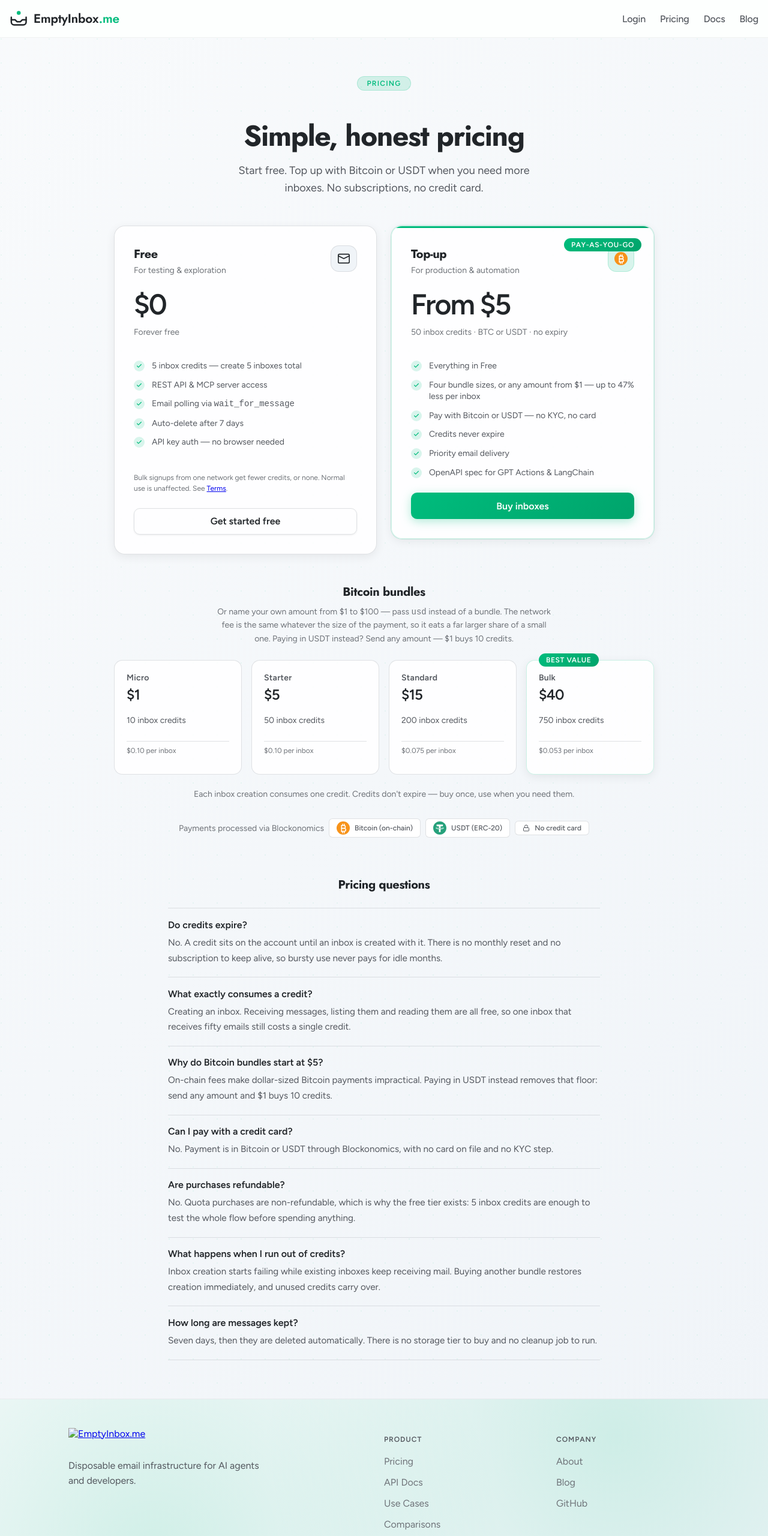
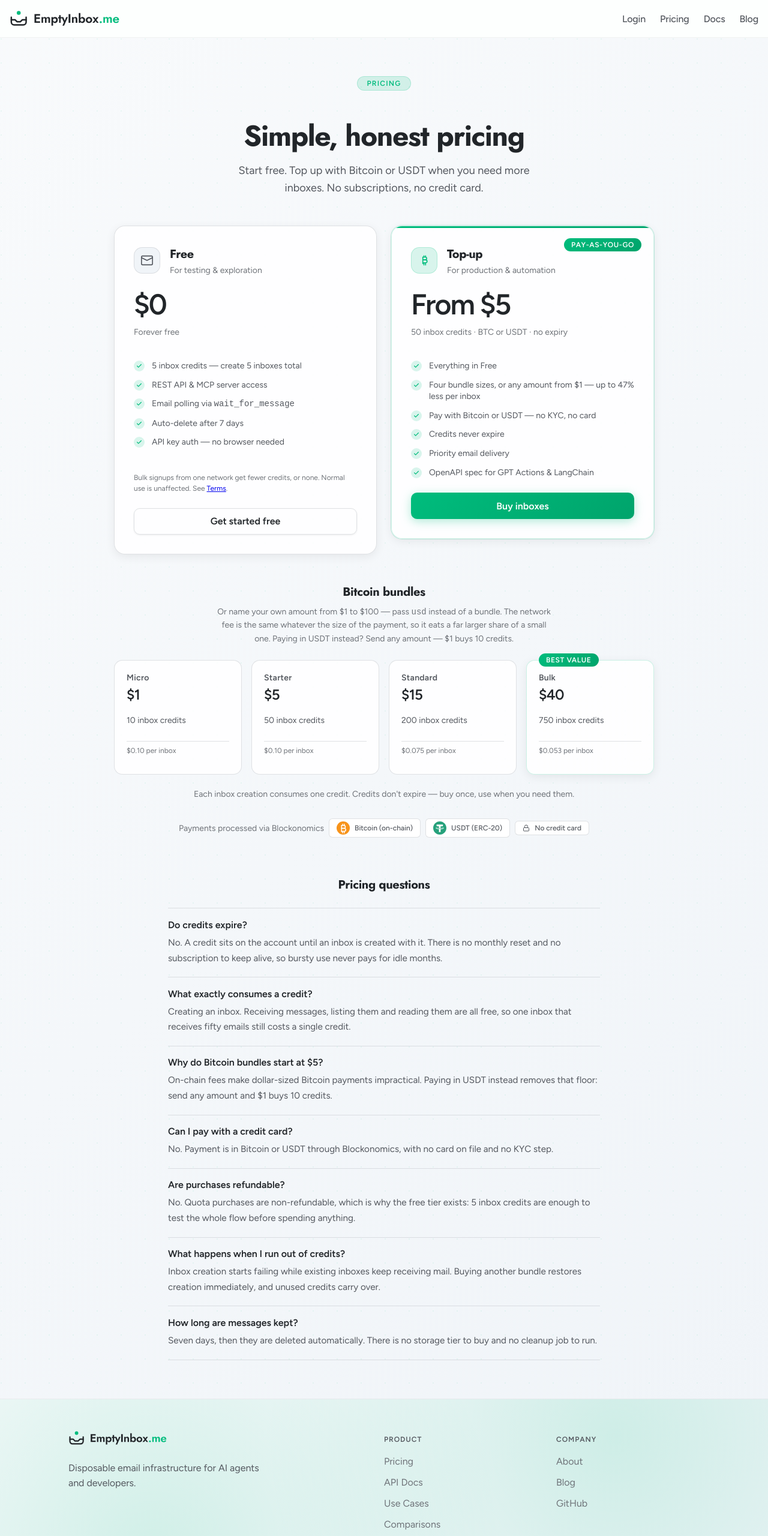
Before and after one commit to blockonomics/emptyinbox-me, a plain HTML site: page static/pricing.html in a window 1280 px wide. Shown: the top 2560 px of the page at 60% size. Drawn offline with Linux system fonts and the light colour scheme.

Commit message:
fix broken icons

```diff
--- /dev/null
+++ b/static/components/atoms/BrandLogo/index.js
@@ -0,0 +1,18 @@
+import { LOGO } from "../../../utils/constants.js";
+
+const SVG_NS = "http://www.w3.org/2000/svg";
+
+// Inline <svg><use> reference to logo.svg, so the mark inherits
+// --logo-ink / --logo-brand from the page instead of its baked-in fallbacks.
+export function createBrandLogo(className) {
+  const svg = document.createElementNS(SVG_NS, "svg");
+  svg.setAttribute("viewBox", LOGO.viewBox);
+  svg.setAttribute("role", "img");
+  svg.setAttribute("aria-label", LOGO.alt);
+  svg.setAttribute("class", className);
+
+  const use = document.createElementNS(SVG_NS, "use");
+  use.setAttribute("href", LOGO.href);
+  svg.appendChild(use);
+  return svg;
+}
--- a/static/components/molecules/Footer/index.js
+++ b/static/components/molecules/Footer/index.js
@@ -1,4 +1,5 @@
-import { LOGO, ROUTES, FOOTER_LINKS } from "../../../utils/constants.js";
+import { ROUTES, FOOTER_LINKS } from "../../../utils/constants.js";
+import { createBrandLogo } from "../../atoms/BrandLogo/index.js";
 import { getIsLoggedIn } from "../../../utils/storage.js";
 
 export function createFooter() {
@@ -21,10 +22,7 @@ export function createFooter() {
   logoLink.href = isLoggedIn ? ROUTES.MESSAGES : "/";
   logoLink.className = "footer-logo-link";
 
-  const logo = document.createElement("img");
-  logo.src = LOGO.src;
-  logo.alt = LOGO.alt;
-  logo.className = "footer-logo";
+  const logo = createBrandLogo("footer-logo");
 
   const brandText = document.createElement("p");
   brandText.className = "footer-brand-text";
--- a/static/components/molecules/Navbar/index.js
+++ b/static/components/molecules/Navbar/index.js
@@ -1,12 +1,12 @@
 import { fetchUserData } from "../../../services/apiService.js";
 import {
   NAV_LINKS,
-  LOGO,
   ROUTES,
   LOCAL_STORAGE_KEYS,
 } from "../../../utils/constants.js";
 import { clearAllAuthData } from "../../../utils/storage.js";
 import { renderLogoutButton } from "../../atoms/LogoutButton/index.js";
+import { createBrandLogo } from "../../atoms/BrandLogo/index.js";
 
 // In your navbar creation function
 export async function createNavbar() {
@@ -21,16 +21,7 @@ export async function createNavbar() {
   logoLink.href = ROUTES.HOME;
   logoLink.className = "logo-link";
 
-  const SVG_NS = "http://www.w3.org/2000/svg";
-  const logo = document.createElementNS(SVG_NS, "svg");
-  logo.setAttribute("viewBox", LOGO.viewBox);
-  logo.setAttribute("role", "img");
-  logo.setAttribute("aria-label", LOGO.alt);
-  logo.setAttribute("class", "site-logo");
-  const logoUse = document.createElementNS(SVG_NS, "use");
-  logoUse.setAttribute("href", LOGO.href);
-  logo.appendChild(logoUse);
-  logoLink.appendChild(logo);
+  logoLink.appendChild(createBrandLogo("site-logo"));
 
   // Mobile menu toggle
   const navToggle = document.createElement("button");
--- a/static/components/pages/Pricing/index.js
+++ b/static/components/pages/Pricing/index.js
@@ -5,7 +5,7 @@ const CHECK_ICON = `<svg width="10" height="10" fill="none" stroke="currentColor
 
 const MAIL_ICON = `<svg width="22" height="22" fill="none" stroke="currentColor" stroke-width="1.75" stroke-linecap="round" stroke-linejoin="round" viewBox="0 0 24 24"><rect x="2" y="4" width="20" height="16" rx="2"/><path d="m2 7 10 5 10-5"/></svg>`;
 
-const BTC_ICON = `<svg width="22" height="22" viewBox="0 0 24 24" fill="none" xmlns="http://www.w3.org/2000/svg"><circle cx="12" cy="12" r="12" fill="#F7931A"/><g stroke="#fff" stroke-width="1.6" stroke-linecap="round" stroke-linejoin="round"><path d="M9 7.4v11.2"/><path d="M9 7.4h4.3a2.6 2.6 0 0 1 0 5.2H9"/><path d="M9 12.6h5a2.7 2.7 0 0 1 0 5.4H9"/><path d="M11 5v2.4M14 5v2.4M11 18.6V21M14 18.6V21"/></g></svg>`;
+const BTC_ICON = `<svg width="22" height="22" fill="none" stroke="currentColor" stroke-width="1.75" stroke-linecap="round" stroke-linejoin="round" viewBox="0 0 24 24"><path d="M9.5 6v12"/><path d="M9.5 6h4.5a2.5 2.5 0 0 1 0 5H9.5"/><path d="M9.5 11h5a2.75 2.75 0 0 1 0 5.5H9.5"/><path d="M11.5 3.5V6M14.5 3.5V6M11.5 18v2.5M14.5 18v2.5"/></svg>`;
 
 const USDT_ICON = `<svg width="22" height="22" viewBox="0 0 24 24" fill="none" xmlns="http://www.w3.org/2000/svg"><path d="M13.4754 10.6182V12.4151C13.003 12.4388 12.5089 12.4518 12.0001 12.4518C11.4474 12.4518 10.9124 12.4367 10.4035 12.4083V10.9736H10.4032V10.6237C7.5798 10.7596 5.48975 11.2478 5.48975 11.8293C5.48975 12.5162 8.40454 13.0727 12.0002 13.0727C15.5957 13.0727 18.5107 12.5162 18.5107 11.8293C18.5106 11.2392 16.3602 10.7457 13.4754 10.6182Z" fill="#26A17B"/><path d="M12.0001 0C5.37271 0 0 5.3724 0 11.9999C0 18.6272 5.37271 24.0001 12.0001 24.0001C18.6274 24.0001 24 18.6272 24 11.9999C24 5.3724 18.6273 0 12.0001 0ZM13.4751 14.0373V19.3305H10.403V14.0301C7.11427 13.8398 4.65412 13.0749 4.65412 12.1596C4.65412 11.2446 7.11427 10.4798 10.403 10.2892V8.80597H6.22063V5.73391H17.6579V8.80597H13.4751L13.4753 10.2821C16.8253 10.4603 19.3462 11.2334 19.3462 12.1596C19.3461 13.0861 16.8253 13.8593 13.4751 14.0373Z" fill="#26A17B"/></svg>`;
 
@@ -80,11 +80,11 @@ export async function renderPricingPage() {
         <!-- Free -->
         <div class="pricing-card">
           <div class="card-top">
+            <div class="card-icon-wrap">${MAIL_ICON}</div>
             <div class="card-meta">
               <h2 class="card-name">Free</h2>
               <p class="card-tagline">For testing &amp; exploration</p>
             </div>
-            <div class="card-icon-wrap">${MAIL_ICON}</div>
           </div>
 
           <div class="card-price-wrap">
@@ -106,11 +106,11 @@ export async function renderPricingPage() {
           <span class="card-badge">Pay-as-you-go</span>
 
           <div class="card-top">
+            <div class="card-icon-wrap">${BTC_ICON}</div>
             <div class="card-meta">
               <h2 class="card-name">Top-up</h2>
               <p class="card-tagline">For production &amp; automation</p>
             </div>
-            <div class="card-icon-wrap">${BTC_ICON}</div>
           </div>
 
           <div class="card-price-wrap">
--- a/static/css/pricing.css
+++ b/static/css/pricing.css
@@ -132,10 +132,11 @@
 }
 
 /* Card top */
+/* Icon leads, so the top-right corner stays clear for .card-badge. */
 .card-top {
   display: flex;
-  align-items: flex-start;
-  justify-content: space-between;
+  align-items: center;
+  justify-content: flex-start;
   gap: var(--space-4);
 }
 
@@ -149,11 +150,13 @@
   align-items: center;
   justify-content: center;
   flex-shrink: 0;
+  color: var(--color-text-secondary);
 }
 
 .pricing-card.featured .card-icon-wrap {
   background: var(--color-primary-alpha);
   border-color: var(--color-primary-ring);
+  color: var(--color-primary);
 }
 
 .card-name {
--- a/static/pricing.html
+++ b/static/pricing.html
@@ -175,11 +175,11 @@
         <!-- Free -->
         <div class="pricing-card">
           <div class="card-top">
+            <div class="card-icon-wrap"><svg width="22" height="22" fill="none" stroke="currentColor" stroke-width="1.75" stroke-linecap="round" stroke-linejoin="round" viewBox="0 0 24 24"><rect x="2" y="4" width="20" height="16" rx="2"/><path d="m2 7 10 5 10-5"/></svg></div>
             <div class="card-meta">
               <h2 class="card-name">Free</h2>
               <p class="card-tagline">For testing &amp; exploration</p>
             </div>
-            <div class="card-icon-wrap"><svg width="22" height="22" fill="none" stroke="currentColor" stroke-width="1.75" stroke-linecap="round" stroke-linejoin="round" viewBox="0 0 24 24"><rect x="2" y="4" width="20" height="16" rx="2"/><path d="m2 7 10 5 10-5"/></svg></div>
           </div>
 
           <div class="card-price-wrap">
@@ -222,11 +222,11 @@
           <span class="card-badge">Pay-as-you-go</span>
 
           <div class="card-top">
+            <div class="card-icon-wrap"><svg width="22" height="22" fill="none" stroke="currentColor" stroke-width="1.75" stroke-linecap="round" stroke-linejoin="round" viewBox="0 0 24 24"><path d="M9.5 6v12"/><path d="M9.5 6h4.5a2.5 2.5 0 0 1 0 5H9.5"/><path d="M9.5 11h5a2.75 2.75 0 0 1 0 5.5H9.5"/><path d="M11.5 3.5V6M14.5 3.5V6M11.5 18v2.5M14.5 18v2.5"/></svg></div>
             <div class="card-meta">
               <h2 class="card-name">Top-up</h2>
               <p class="card-tagline">For production &amp; automation</p>
             </div>
-            <div class="card-icon-wrap"><svg width="22" height="22" viewBox="0 0 24 24" fill="none" xmlns="http://www.w3.org/2000/svg"><circle cx="12" cy="12" r="12" fill="#F7931A"/><g stroke="#fff" stroke-width="1.6" stroke-linecap="round" stroke-linejoin="round"><path d="M9 7.4v11.2"/><path d="M9 7.4h4.3a2.6 2.6 0 0 1 0 5.2H9"/><path d="M9 12.6h5a2.7 2.7 0 0 1 0 5.4H9"/><path d="M11 5v2.4M14 5v2.4M11 18.6V21M14 18.6V21"/></g></svg></div>
           </div>
 
           <div class="card-price-wrap">
```
